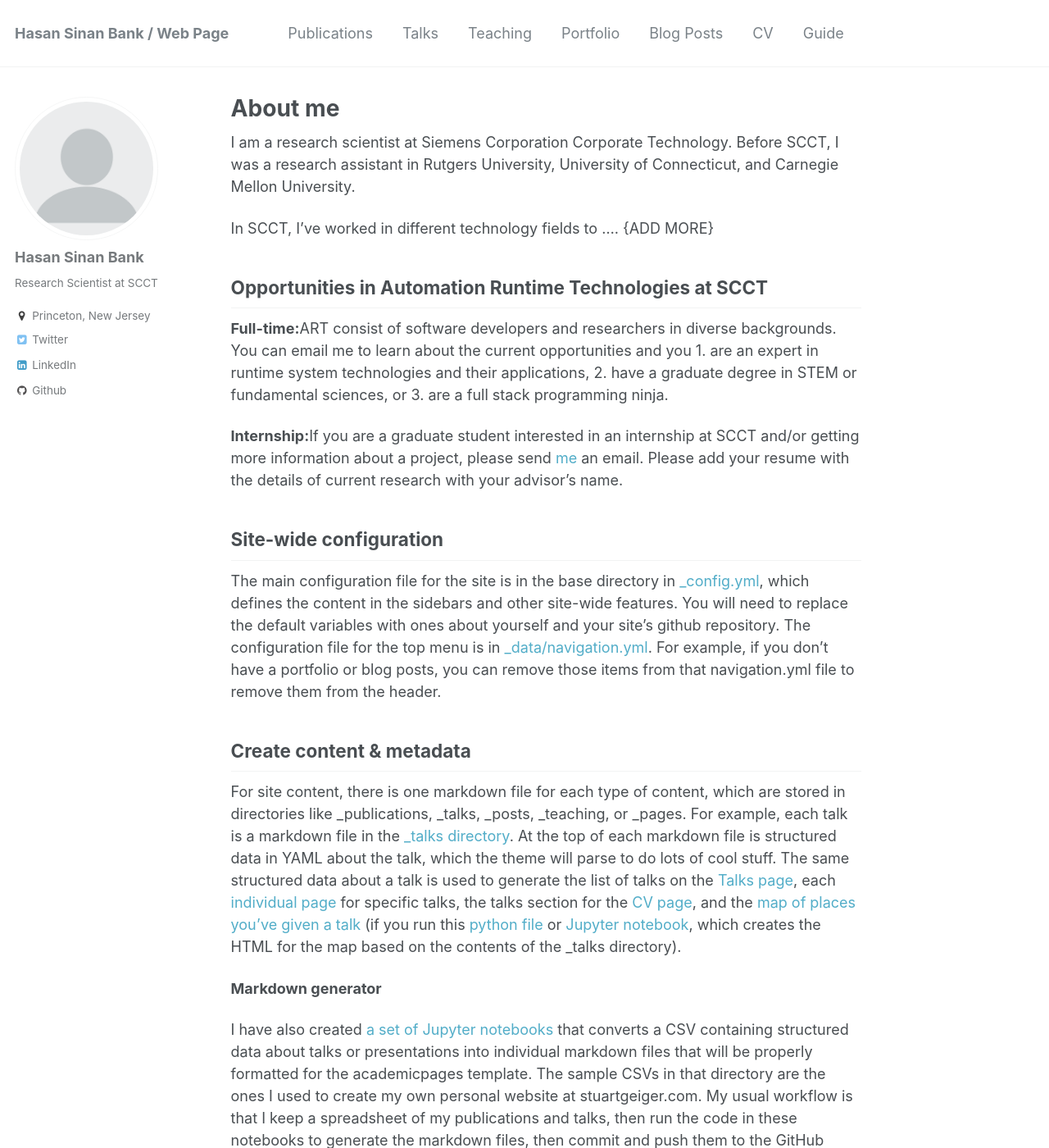
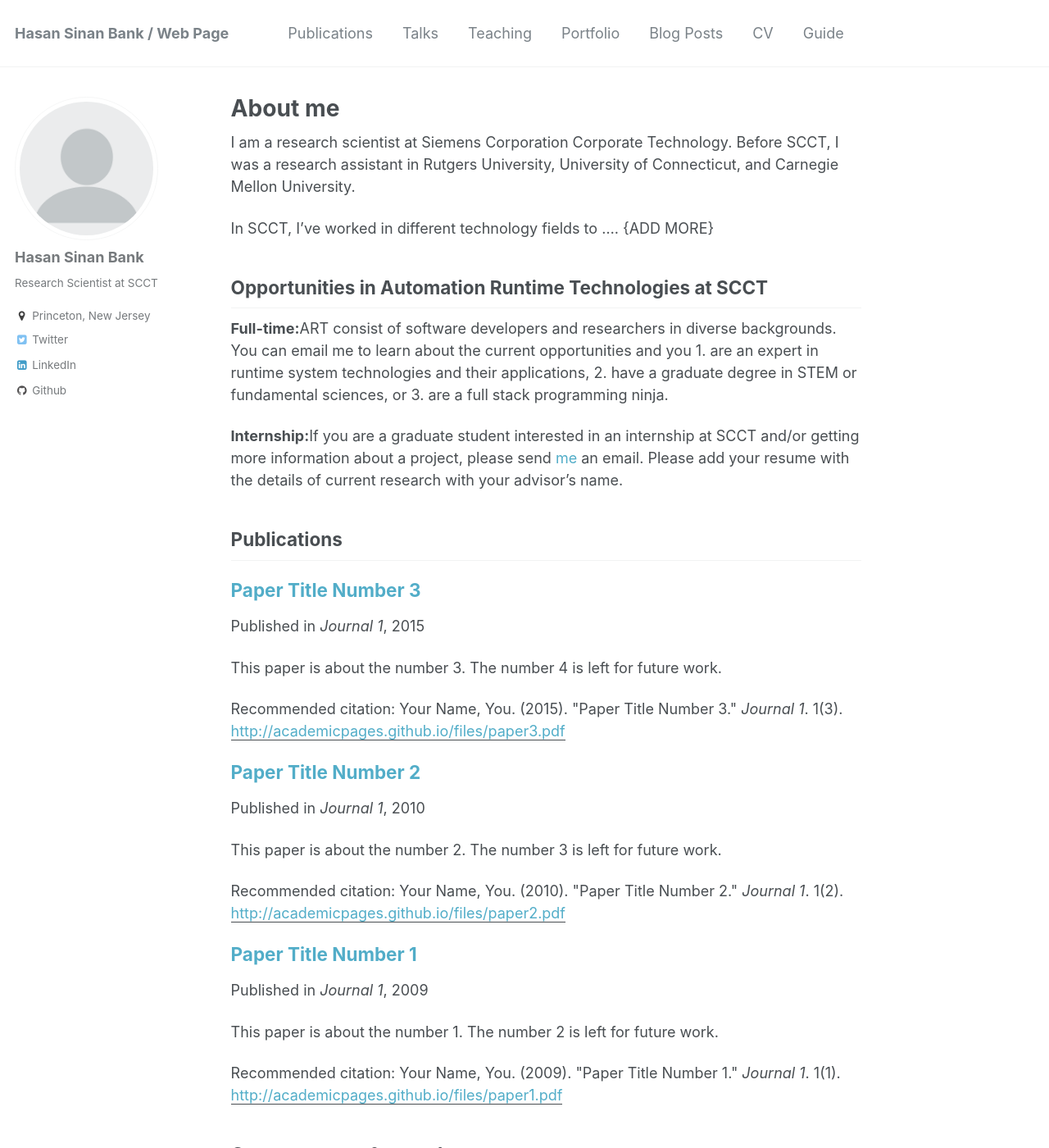
Before and after one commit to bankh/bankh.github.io, a Jekyll site: the page built from _pages/about.md, in a window 1280 px wide and 1400 px high. Shown: the whole window at 82% size. Built offline with Jekyll 4.4.1, drawn with Linux system fonts in a browser that asks for light colours.

Commit message:
Started to update web

```diff
--- a/_pages/about.md
+++ b/_pages/about.md
@@ -22,9 +22,11 @@
 about a project, please send [me](hasan.bank@siemens.com) an email. Please add your resume with the details of current
 research with your advisor's name.
 
-Site-wide configuration
+Publications
 ------
-The main configuration file for the site is in the base directory in [_config.yml](https://github.com/academicpages/academicpages.github.io/blob/master/_config.yml), which defines the content in the sidebars and other site-wide features. You will need to replace the default variables with ones about yourself and your site's github repository. The configuration file for the top menu is in [_data/navigation.yml](https://github.com/academicpages/academicpages.github.io/blob/master/_data/navigation.yml). For example, if you don't have a portfolio or blog posts, you can remove those items from that navigation.yml file to remove them from the header.
+{% for post in site.publications reversed %}
+  {% include archive-single.html %}
+{% endfor %}
 
 Create content & metadata
 ------
```
